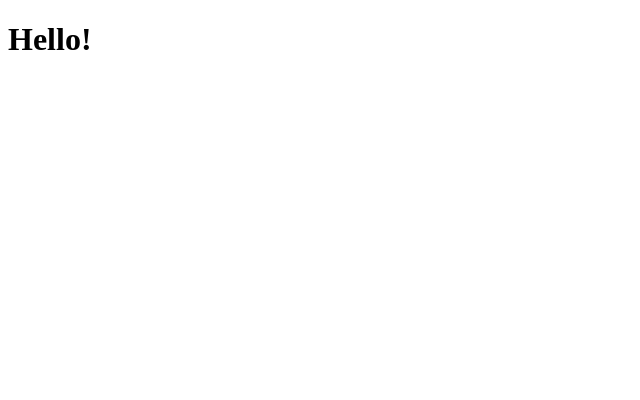
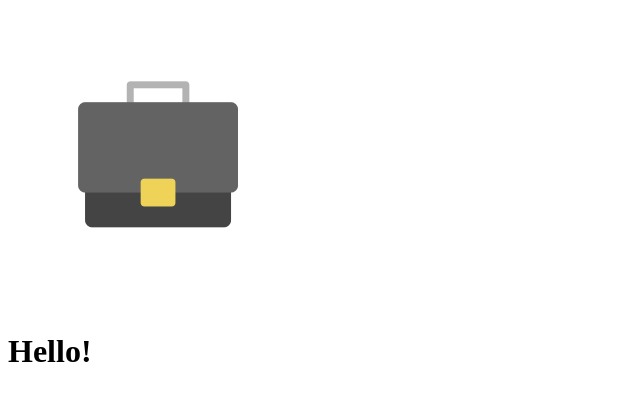
Before and after one commit to chungus84/git-101-2, a plain HTML site: page index.html in a window 1280 px wide. Shown: the whole page, without its empty margins (0-640 px from the left). Drawn offline with Linux system fonts and the light colour scheme.

Commit message:
Added breifcase image

```diff
--- a/index.html
+++ b/index.html
@@ -7,6 +7,7 @@
     <title>Document</title>
 </head>
 <body>
+    <img src="breifcase.png" alt="">
     <h1>Hello!</h1>
 </body>
 </html>
```
Also changed, not shown: breifcase.png (added).
